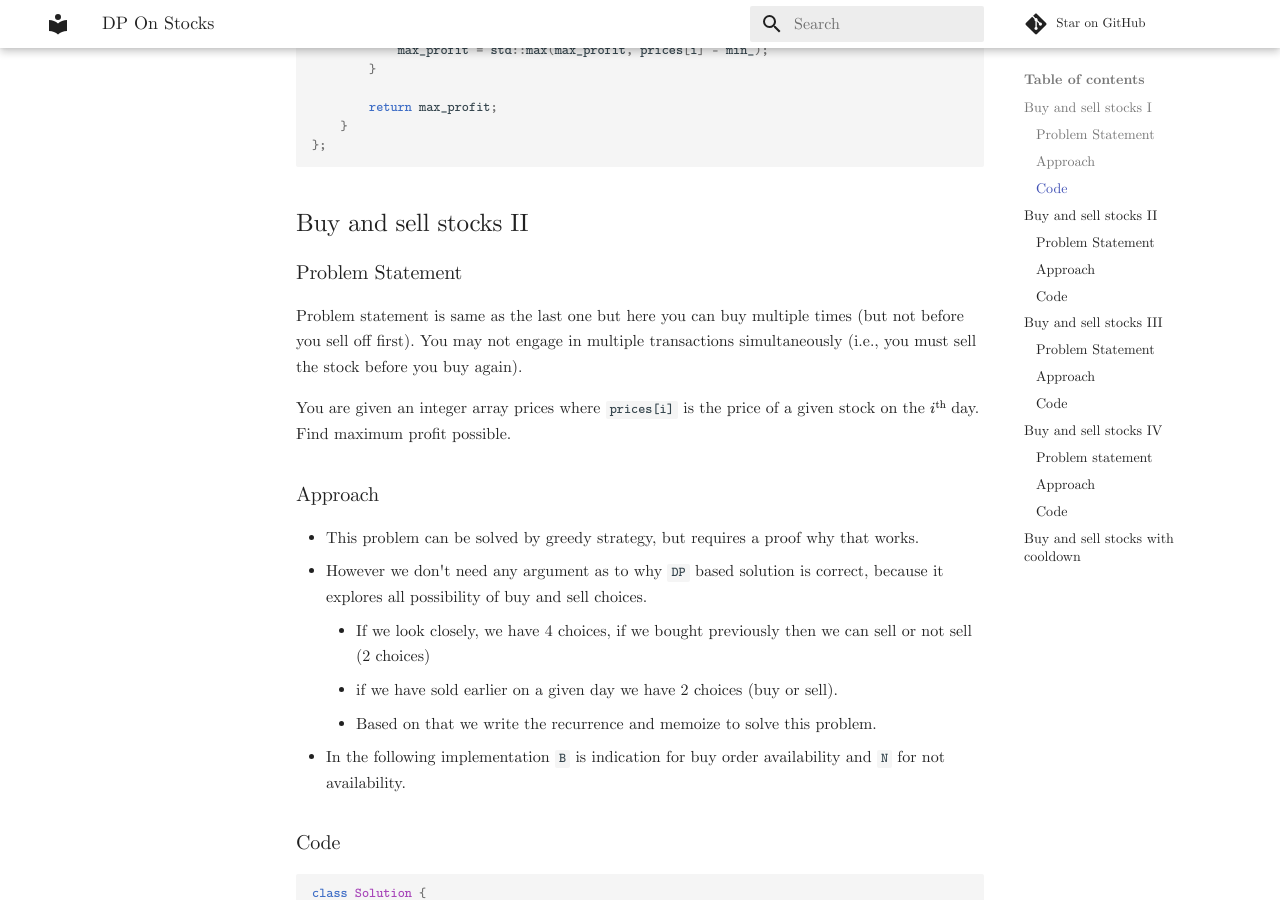
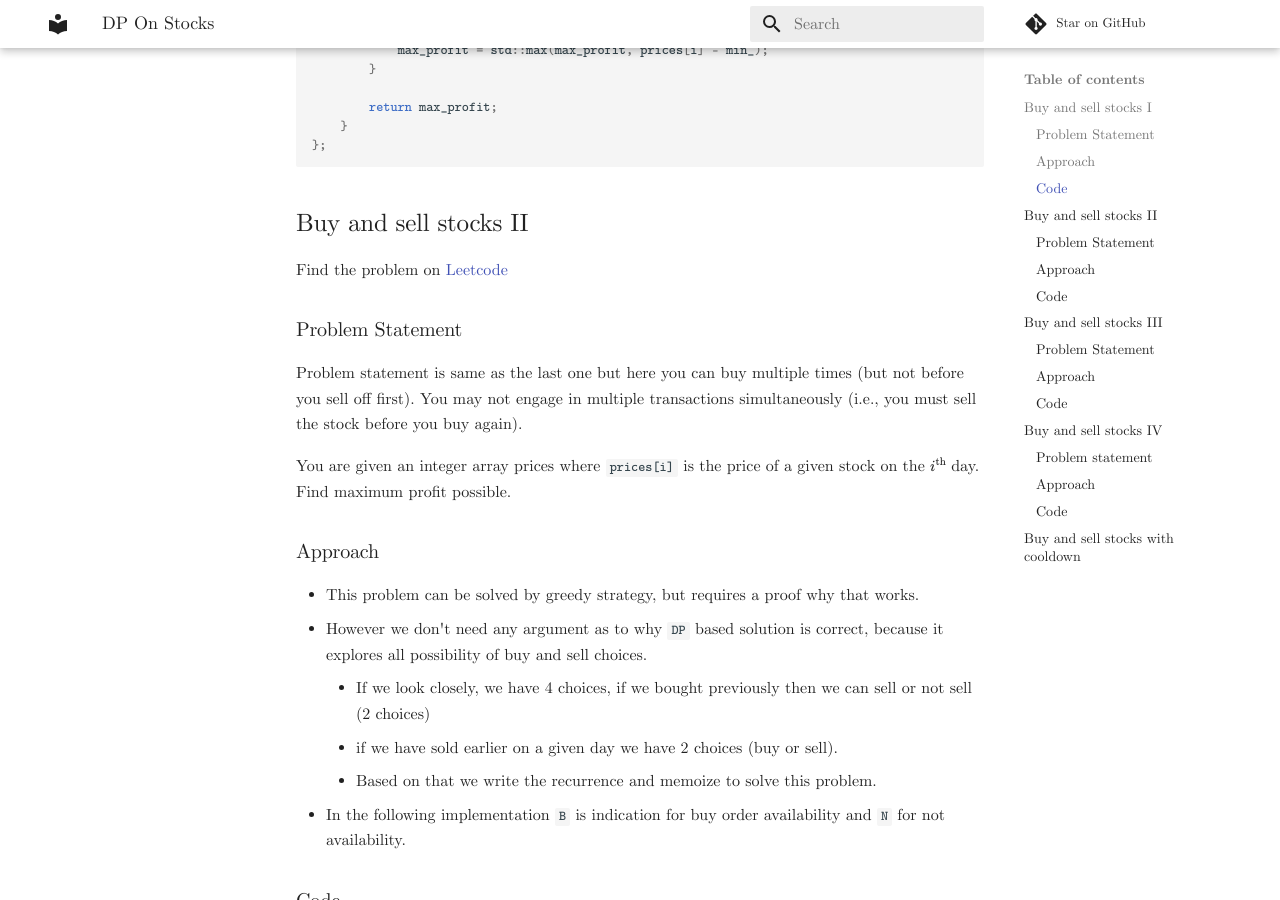
Before and after one commit to theroyakash/algorithms.theroyakash.com, an MkDocs documentation site: the page built from docs/dp/stock-dp.md, in a window 1280 px wide and 900 px high, scrolled down 1204 px. Built offline with MkDocs 1.6.1 and Material for MkDocs 9.7.7, drawn with Linux system fonts in a browser that asks for light colours; comment, search, counter and statistics services are not loaded; some of the changed text lies outside the part shown.

Commit message:
added links to buy and sell stocks problems.

````diff
--- a/docs/dp/stock-dp.md
+++ b/docs/dp/stock-dp.md
@@ -45,6 +45,7 @@
 ```
 
 ## Buy and sell stocks II
+Find the problem on [Leetcode](https://leetcode.com/problems/best-time-to-buy-and-sell-stock-ii)
 ### Problem Statement
 Problem statement is same as the last one but here you can buy multiple times (but not before you sell off first). You may not engage in multiple transactions simultaneously (i.e., you must sell the stock before you buy again).
 
@@ -191,6 +192,7 @@
 ```
 
 ## Buy and sell stocks III
+Find the problem on [Leetcode](https://leetcode.com/problems/best-time-to-buy-and-sell-stock-iii)
 ### Problem Statement
 You are given an integer array prices where `prices[i]` is the price of a given stock on the $i^{\text{th}}$ day.
 
@@ -248,6 +250,7 @@
 ```
 
 ## Buy and sell stocks IV
+Find the problem on [Leetcode](https://leetcode.com/problems/best-time-to-buy-and-sell-stock-iv)
 ### Problem statement
 You are given an integer array prices where `prices[i]` is the price of a given stock on the $i^{\text{th}}$ day.
 
````
